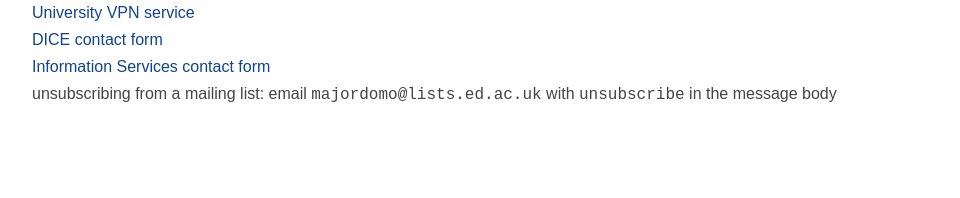
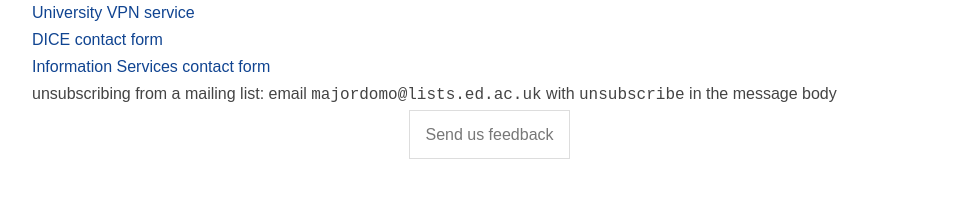
Before and after one commit to compsoc-edinburgh/betterinformatics, a Jekyll site: the page built from _pages/start.md, in a window 1280 px wide and 900 px high, scrolled down 1625 px. Shown: the part 636-834 px from the top of the window, without its empty margins (148-1108 px from the left). Built offline with Jekyll 4.4.1, drawn with Linux system fonts in a browser that asks for light colours; our own code applies the rules of GitHub Pages for plain Markdown files.

Commit message:
Update default.html

```diff
--- a/_layouts/default.html
+++ b/_layouts/default.html
@@ -21,6 +21,10 @@
             <!-- <a href="#" id="edit_link">edit this page</a> -->
 
             {{ content }}
+
+            <div style="text-align: center">
+                <a href="mailto:betterinformatics@gmail.com" class="btn">Send us feedback</a>
+            </div>
         </div>
 
         <script>
```
